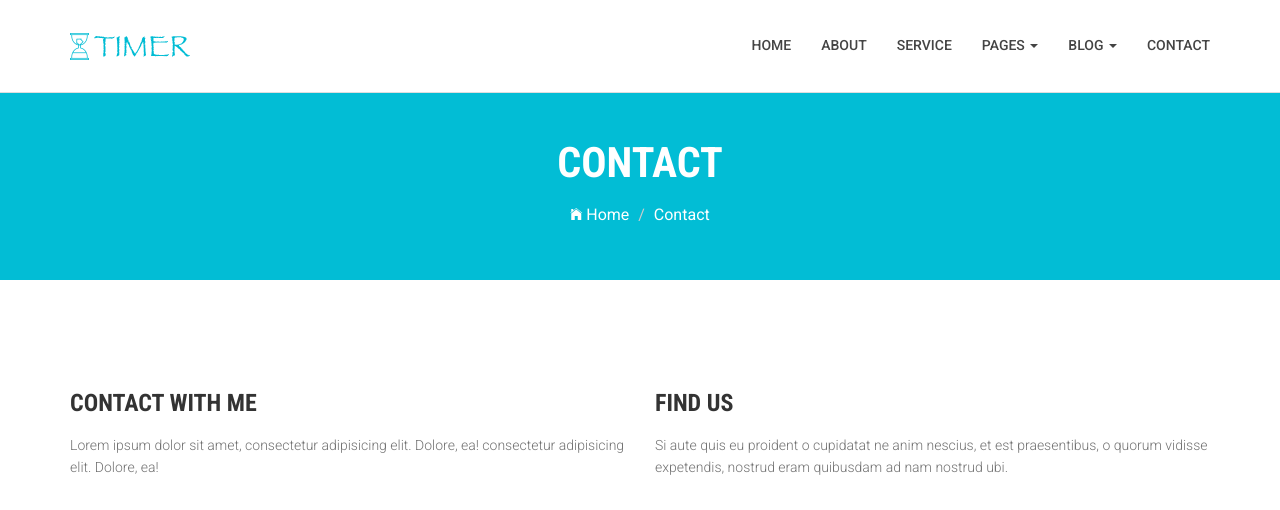
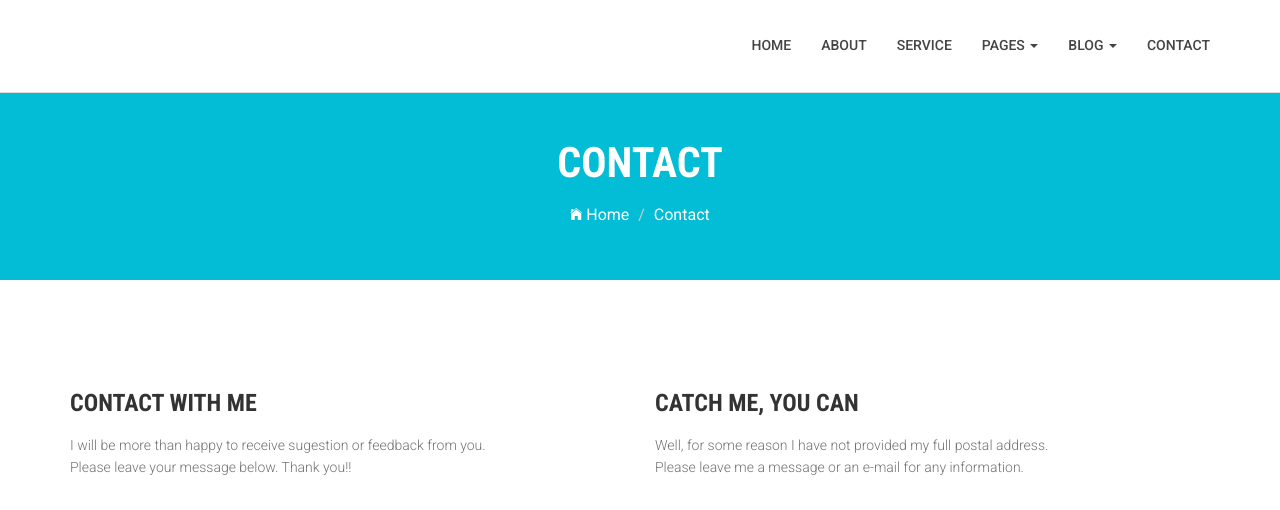
Before and after one commit to JatinSolanki12/My-profile, a plain HTML site: page My Profile Project/contact.html in a window 1280 px wide. Shown: the top 510 px of the page. Drawn offline with nearby package versions, Linux system fonts and the light colour scheme; files whose address does not match are found by name; a web font is replaced by a local one.

Commit message:
Changed index and Contact page. 16 Oct

```diff
--- a/My Profile Project/contact.html
+++ b/My Profile Project/contact.html
@@ -6,7 +6,7 @@
         <meta charset="utf-8">
         <meta http-equiv="Content-Type" content="text/html; charset=utf-8">
         <link rel="icon" type="image/png" href="images/favicon.png">
-        <title>Timer Agency Template</title>
+        <title>Contact Me</title>
         <meta name="description" content="">
         <meta name="keywords" content="">
         <meta name="author" content="">
@@ -71,11 +71,11 @@
                     <!-- /responsive nav button -->
 
                     <!-- logo -->
-                    <div class="navbar-brand">
+                    <!--<div class="navbar-brand">
                         <a href="index.html" >
                             <img src="images/logo.png" alt="">
                         </a>
-                    </div>
+                    </div>-->
                     <!-- /logo -->
                 </div>
                 <!-- main menu -->
@@ -151,8 +151,7 @@
                         <div class="block">
                             <h2 class="subtitle wow fadeInDown" data-wow-duration="500ms" data-wow-delay=".3s">Contact With Me</h2>
                             <p class="subtitle-des wow fadeInDown" data-wow-duration="500ms" data-wow-delay=".5s">
-                                Lorem ipsum dolor sit amet, consectetur adipisicing elit. Dolore, ea!
-                                 consectetur adipisicing elit. Dolore, ea!
+                                I will be more than happy to receive sugestion or feedback from you.<br /> Please leave your message below. Thank you!!
                             </p>
                             <div class="contact-form">
                                 <form id="contact-form" method="post" action="sendmail.php" role="form">
@@ -184,13 +183,13 @@
                     </div>
                     <div class="col-md-6">
                          <div class="map-area">
-                            <h2 class="subtitle  wow fadeInDown" data-wow-duration="500ms" data-wow-delay=".3s">Find Us</h2>
+                            <h2 class="subtitle  wow fadeInDown" data-wow-duration="500ms" data-wow-delay=".3s">Catch Me, You Can</h2>
                             <p class="subtitle-des wow fadeInDown" data-wow-duration="500ms" data-wow-delay=".5s">
-                                Si aute quis eu proident o cupidatat ne anim nescius, et est praesentibus, o quorum vidisse expetendis, nostrud eram quibusdam ad nam nostrud ubi.
+                                Well, for some reason I have not provided my full postal address.<br /> Please leave me a message or an e-mail for any information.
 
                             </p>
                             <div class="map">
-                                <iframe src="https://www.google.com/maps/embed?pb=!1m18!1m12!1m3!1d3651.277552998015!2d90.3678744!3d23.773128800000002!2m3!1f0!2f0!3f0!3m2!1i1024!2i768!4f13.1!3m3!1m2!1s0x3755c0ae4adf3cb9%3A0x7f2cf443b764e4a4!2sShishu+Mela!5e0!3m2!1sen!2s!4v1435516022247" width="100%" height="400" frameborder="0" style="border:0" allowfullscreen></iframe>
+                                <iframe src="https://www.google.com/maps/embed?pb=!1m18!1m12!1m3!1d235014.07972099324!2d72.43965468611697!3d23.02028401177627!2m3!1f0!2f0!3f0!3m2!1i1024!2i768!4f13.1!3m3!1m2!1s0x395e848aba5bd449%3A0x4fcedd11614f6516!2sAhmedabad%2C+Gujarat!5e0!3m2!1sen!2sin!4v1476561702437" width="100%" height="400" frameborder="0" style="border:0" allowfullscreen></iframe>
 
                             </div>
                         </div>
```
Also changed, not shown: My Profile Project/index.html (+2 -2 lines).
